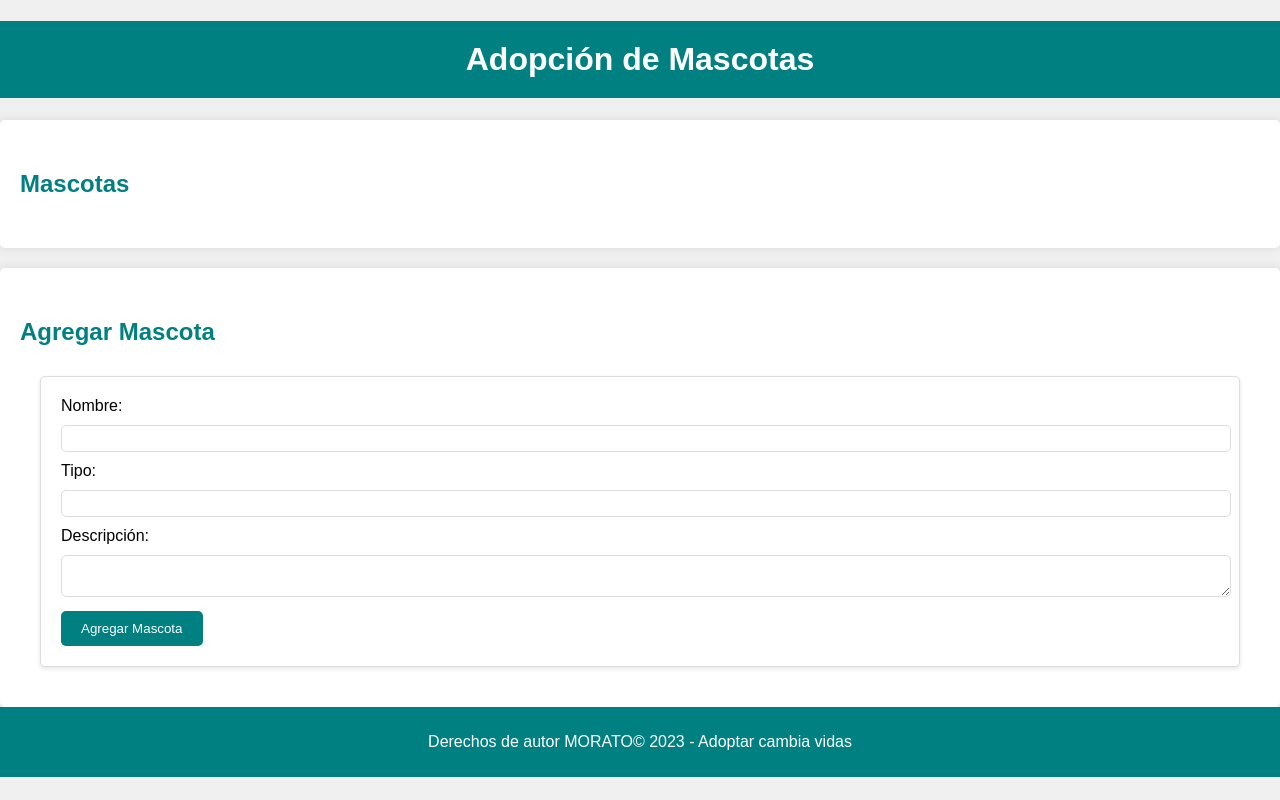
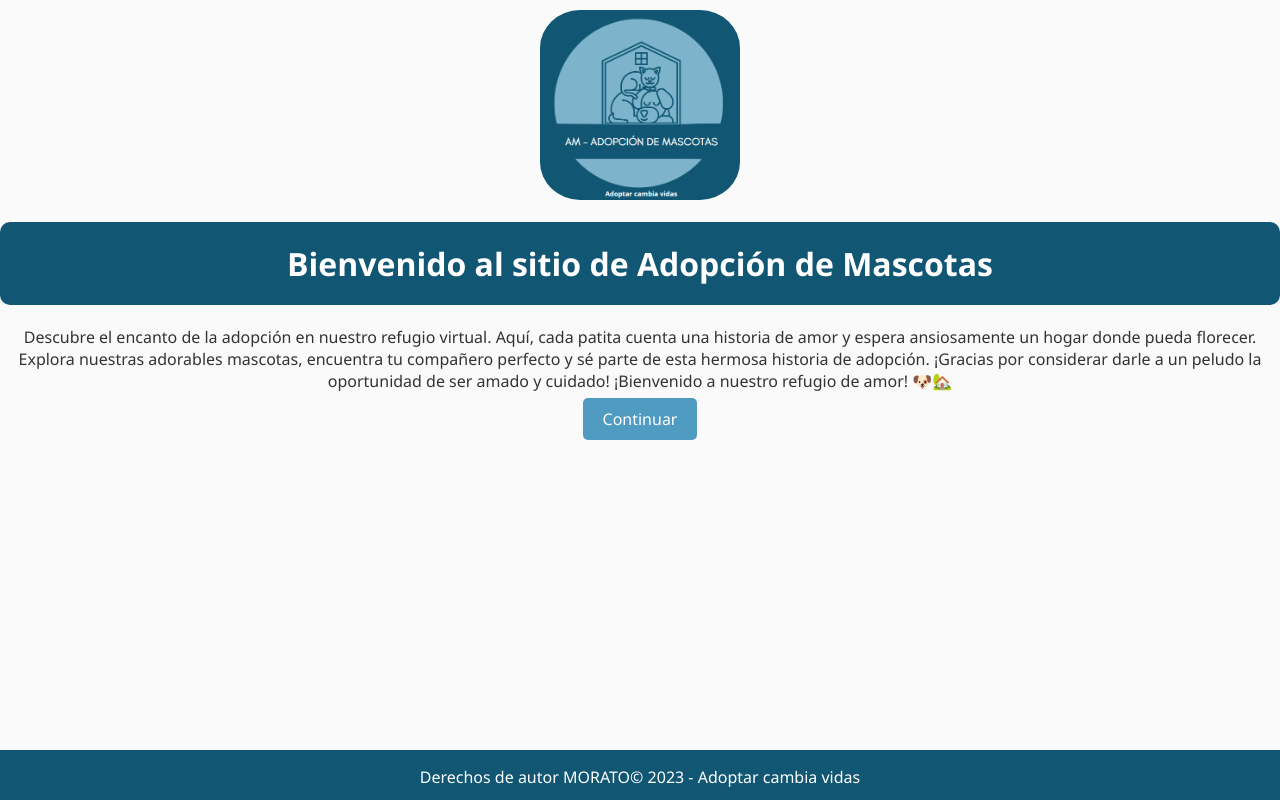
Before and after one commit to Mmolina1997/Mascotas, a Flask app: page / in a window 1280 px wide. Run offline with Flask 3, Linux system fonts and the light colour scheme; data that the repository does not hold is empty.

Commit message:
se añade pagina de bienvenida

```diff
--- a/app.py
+++ b/app.py
@@ -10,6 +10,10 @@ db = client["mascotas"]
 collection = db["informacion"]
 
 @app.route('/')
+def welcome():
+    return render_template('welcome.html')
+
+@app.route('/pets')
 def index():
     mascotas = collection.find()
     return render_template('index.html', mascotas=mascotas)
--- a/static/style.css
+++ b/static/style.css
@@ -1,20 +1,26 @@
 /* Estilos generales */
+
 body {
-    font-family: Arial, sans-serif;
-    background-color: #f0f0f0;
+    font-family: 'Segoe UI', Tahoma, Geneva, Verdana, sans-serif;
+    background-color: #fafafa;
+    /* Fondo blanco similar a Instagram */
     margin: 0;
     padding: 0;
+    color: #333;
+    /* Color de texto principal */
 }
 
 h1 {
-    background-color: #008080;
+    background-color: #115774;
     color: white;
     text-align: center;
     padding: 20px 0;
+    border-radius: 10px;
 }
 
 h2 {
-    color: #008080;
+    color: #405DE6;
+    /* Color de Instagram */
     text-align: start;
     padding: 10px 0;
 }
@@ -28,31 +34,50 @@ li {
     background-color: white;
     margin: 20px;
     padding: 20px;
-    border: 1px solid #ddd;
-    border-radius: 5px;
+    border: 1px solid #e0e0e0;
+    /* Borde más suave */
+    border-radius: 8px;
+    /* Bordes más redondeados */
     box-shadow: 0 2px 4px rgba(0, 0, 0, 0.1);
 }
 
+form.inline {
+    display: inline-block;
+}
+
+
 /* Estilos de los botones */
+
 button {
-    background-color: #008080;
+    background-color: #115774;
+    /* Color de Instagram */
     color: white;
     border: none;
-    padding: 5px 10px;
+    padding: 10px;
     border-radius: 5px;
     cursor: pointer;
     margin-right: 10px;
+    width: 100%;
+    max-width: 150px;
+    /* Ancho máximo para evitar que se extiendan demasiado en pantallas grandes */
 }
 
 button.editar {
-    background-color: #28a745; /* Verde */
+    background-color: #56b574;
+    /* Verde similar a Instagram */
 }
 
 button.eliminar {
-    background-color: #dc3545; /* Rojo */
+    background-color: #ed4956;
+    /* Rojo similar a Instagram */
 }
 
+
+/* ... (otros estilos) ... */
+
+
 /* Formulario de agregar mascota */
+
 .agregar form {
     background-color: white;
     margin: 20px;
@@ -91,12 +116,17 @@ input[type="submit"] {
     cursor: pointer;
 }
 
+
 /* Estilos del footer */
+
 footer {
-    background-color: #008080;
+    background-color: #115774;
     color: white;
     text-align: center;
-    padding: 10px 0;
+    /* padding: 10px 0; */
+    position: absolute;
+    width: 100%;
+    height: 50px;
 }
 
 .lista {
@@ -113,3 +143,41 @@ footer {
     border-radius: 5px;
     box-shadow: 0 0 10px rgba(0, 0, 0, 0.1);
 }
+
+
+/* welcome page */
+
+.imagen-centro {
+    display: block;
+    width: 200px;
+    margin-left: auto;
+    margin-right: auto;
+    border-radius: 20%;
+    margin-top: 10px;
+}
+
+.boton-continuar {
+    background-color: #509bc2;
+    color: #fff;
+    padding: 10px 20px;
+    border-radius: 5px;
+    cursor: pointer;
+    text-decoration: none;
+    margin-bottom: 10px;
+    margin-top: 10px;
+}
+
+.bienvenida {
+    text-align: center;
+    margin: 0 auto;
+}
+
+.footer-welcome {
+    background-color: #115774;
+    color: white;
+    text-align: center;
+    position: absolute;
+    bottom: 0;
+    width: 100%;
+    height: 50px;
+}
--- a/templates/index.html
+++ b/templates/index.html
@@ -1,13 +1,19 @@
 <!DOCTYPE html>
+
+
+
+
 <html>
+
 <head>
     <title>Adopción de Mascotas</title>
     <link rel="stylesheet" type="text/css" href="{{ url_for('static', filename='style.css') }}">
 </head>
+
 <body>
     <h1>Adopción de Mascotas</h1>
     <div class="lista">
-        <h2>   Mascotas   </h2>
+        <h2> Mascotas </h2>
         <ul>
             {% for mascota in mascotas %}
             <li>
@@ -15,7 +21,7 @@
                 <p>Tipo: {{ mascota.tipo }}</p>
                 <p>Descripción: {{ mascota.descripcion }}</p>
                 <button class="editar" data-id="{{ mascota._id }}">Editar</button>
-                    <form method="POST" action="/eliminar_mascota/{{ mascota._id }}">
+                <form method="POST" action="/eliminar_mascota/{{ mascota._id }}" class="inline">
                     <button type="submit" class="eliminar">Adoptado</button>
                 </form>
             </li>
@@ -23,7 +29,7 @@
         </ul>
     </div>
     <div class="agregar">
-        <h2>Agregar  Mascota</h2>
+        <h2>Agregar Mascota</h2>
         <form method="POST" action="/agregar_mascota">
             <label for="nombre">Nombre:</label>
             <input type="text" id="nombre" name="nombre" required><br>
@@ -42,6 +48,7 @@
         <p>Derechos de autor MORATO© 2023 - Adoptar cambia vidas</p>
     </footer>
 </body>
+
 </html>
 <script>
     document.querySelectorAll(".editar").forEach(button => {
--- /dev/null
+++ b/templates/welcome.html
@@ -0,0 +1,42 @@
+<!-- <!DOCTYPE html>
+<html>
+
+<head>
+    <title>Bienvenida a la Adopción de Mascotas</title>
+    <link rel="stylesheet" type="text/css" href="{{ url_for('static', filename='style.css') }}">
+</head>
+
+<body>
+    <div class="bienvenida">
+        <img src="{{ url_for('static', filename='logo_adopt.png') }}" alt="Logo de tu empresa">
+        <h1>Bienvenido al sitio de Adopción de Mascotas</h1>
+        <p>Texto de bienvenida o información relevante sobre tu aplicación.</p>
+        <a href="{{ url_for('index') }}" class="boton-continuar">Continuar</a>
+    </div>
+</body>
+
+</html> -->
+
+<!DOCTYPE html>
+<html>
+
+<head>
+    <title>Bienvenida a la Adopción de Mascotas</title>
+    <link rel="stylesheet" type="text/css" href="{{ url_for('static', filename='style.css') }}">
+</head>
+
+<body>
+    <div class="bienvenida">
+        <img src="{{ url_for('static', filename='logo_adopt.png') }}" alt="Logo de tu empresa" class="imagen-centro">
+        <h1>Bienvenido al sitio de Adopción de Mascotas</h1>
+        <p>Descubre el encanto de la adopción en nuestro refugio virtual. Aquí, cada patita cuenta una historia de amor y espera ansiosamente un hogar donde pueda florecer. Explora nuestras adorables mascotas, encuentra tu compañero perfecto y sé parte de
+            esta hermosa historia de adopción. ¡Gracias por considerar darle a un peludo la oportunidad de ser amado y cuidado! ¡Bienvenido a nuestro refugio de amor! 🐶🏡</p>
+        <a href="{{ url_for('index') }}" class="boton-continuar">Continuar</a>
+    </div>
+    <!-- Aquí está el footer -->
+    <footer class="footer-welcome">
+        <p>Derechos de autor MORATO© 2023 - Adoptar cambia vidas</p>
+    </footer>
+</body>
+
+</html>
```
Also changed, not shown: templates/add_pet.html (added, +15 -0 lines), static/logo_adopt.png (added). Lines whose indentation alone changed are shown as unchanged.
